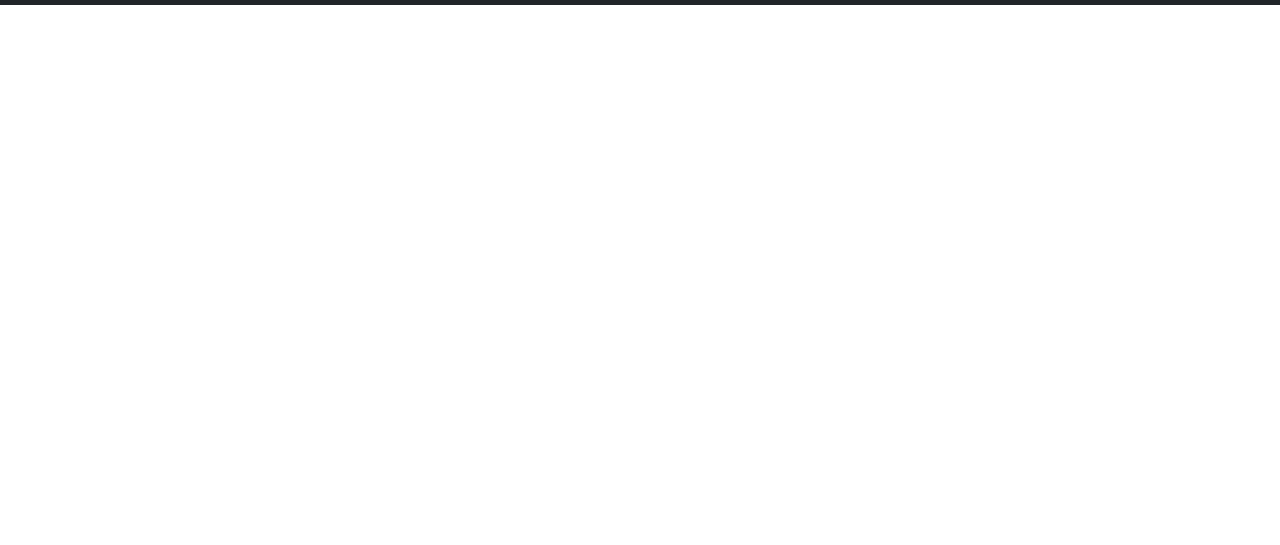
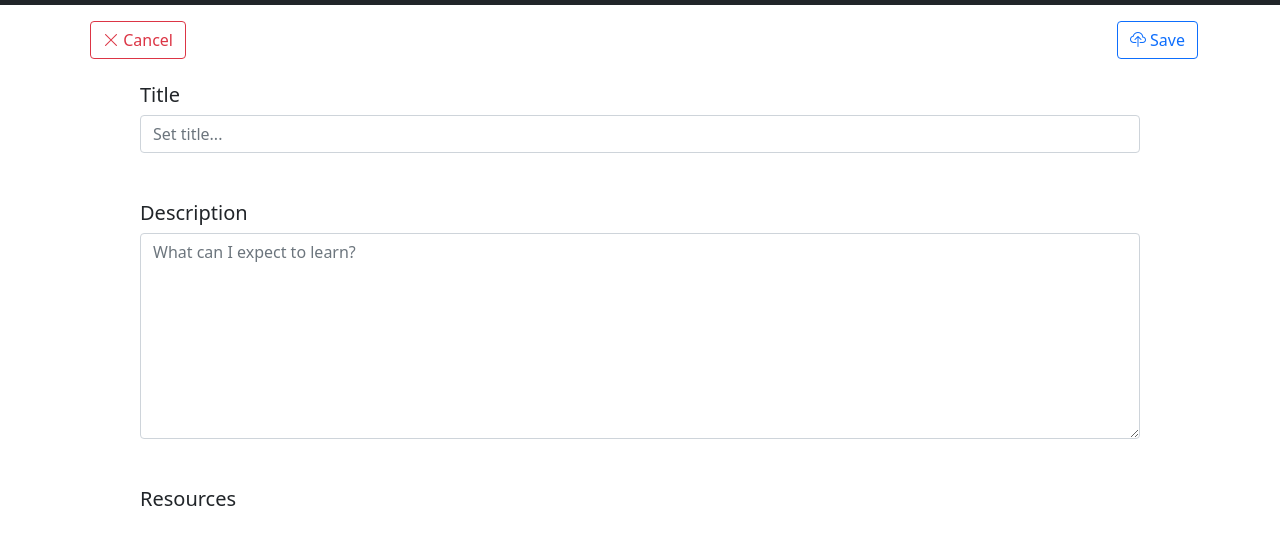
Before and after one commit to mrivasperez/knowledge-base, a React app: page /trainings/new in a window 1280 px wide. Shown: the part 51-596 px from the top of the page. Built offline with nearby package versions, Linux system fonts and the light colour scheme.

Commit message:
edit NewTraining

```diff
--- a/src/App.css
+++ b/src/App.css
@@ -3,3 +3,8 @@
 # - [ ] Dyslexic Font
 # - [ ] Optimize TabBar component for mobile
 */
+
+.form-container {
+    max-width: 1000px !important;
+    margin: 0 auto !important;
+}
--- a/src/AppRouter.js
+++ b/src/AppRouter.js
@@ -7,6 +7,7 @@ import "bootstrap-icons/font/bootstrap-icons.css";
 import Home from "./pages/home/Home";
 import Trainings from "./pages/trainings/Trainings";
 import Resources from "./pages/resources/Resources";
+import NewTraining from "./pages/trainings/subpages/NewTraining";
 
 function AppRouter() {
     return (
@@ -15,6 +16,7 @@ function AppRouter() {
             <Routes>
                 <Route path="/" element={<Home />} />
                 <Route path="/trainings" element={<Trainings />} />
+                <Route path="/trainings/new" element={<NewTraining />} />
                 <Route path="/resources" element={<Resources />} />
             </Routes>
         </BrowserRouter>
--- a/src/components/filters/Filters.js
+++ b/src/components/filters/Filters.js
@@ -11,7 +11,7 @@ const Filters = ({ activeFilter, setActiveFilter }) => {
     };
 
     return (
-        <>
+        <div className="d-block">
             {options.map((filterOption) => {
                 if (filterOption === activeFilter) {
                     return (
@@ -34,7 +34,7 @@ const Filters = ({ activeFilter, setActiveFilter }) => {
                         </Badge>
                     );
             })}
-        </>
+        </div>
     );
 };
 
--- a/src/pages/resources/Resources.js
+++ b/src/pages/resources/Resources.js
@@ -14,17 +14,18 @@ const Resources = () => {
                 <Button variant="primary">
                     <i class="bi bi-plus-lg"></i> New Resource
                 </Button>
-                {showFilters && (
-                    <Filters
-                        activeFilter={activeFilter}
-                        setActiveFilter={setActiveFilter}
-                    />
-                )}
+
                 <FilterToggle
                     showFilters={showFilters}
                     setShowFilters={setShowFilters}
                 />
             </div>
+            {showFilters && (
+                <Filters
+                    activeFilter={activeFilter}
+                    setActiveFilter={setActiveFilter}
+                />
+            )}
         </Container>
     );
 };
--- a/src/pages/trainings/Trainings.js
+++ b/src/pages/trainings/Trainings.js
@@ -1,5 +1,6 @@
 import React, { useState } from "react";
 import { Button, Container } from "react-bootstrap";
+import { Link } from "react-router-dom";
 import Filters from "../../components/filters/Filters";
 import FilterToggle from "../../components/filters/FilterToggle";
 
@@ -11,20 +12,23 @@ const Trainings = () => {
     return (
         <Container>
             <div className="d-flex my-3 justify-content-between align-items-center">
-                <Button variant="primary">
-                    <i class="bi bi-plus-lg"></i> New Training
-                </Button>
-                {showFilters && (
-                    <Filters
-                        activeFilter={activeFilter}
-                        setActiveFilter={setActiveFilter}
-                    />
-                )}
+                <Link to="new">
+                    <Button variant="primary">
+                        <i class="bi bi-plus-lg"></i> New Training
+                    </Button>
+                </Link>
+
                 <FilterToggle
                     showFilters={showFilters}
                     setShowFilters={setShowFilters}
                 />
             </div>
+            {showFilters && (
+                <Filters
+                    activeFilter={activeFilter}
+                    setActiveFilter={setActiveFilter}
+                />
+            )}
         </Container>
     );
 };
--- /dev/null
+++ b/src/pages/trainings/subpages/NewTraining.js
@@ -0,0 +1,41 @@
+import React, { Fragment } from "react";
+import { Button, Container, Form, Row } from "react-bootstrap";
+import { Link } from "react-router-dom";
+
+const NewTraining = () => {
+    return (
+        <Container>
+            <div className="d-flex my-3 justify-content-between align-items-center">
+                <Link to="/trainings" className="mx-2">
+                    <Button variant="outline-danger">
+                        <i class="bi bi-x-lg"></i> Cancel
+                    </Button>
+                </Link>
+
+                <Button variant="outline-primary">
+                    <i class="bi bi-cloud-upload"></i> Save
+                </Button>
+            </div>
+
+            <div className="form-container mt-4">
+                <h5>Title</h5>
+                <Form.Control
+                    type="text"
+                    placeholder="Set title..."
+                    className="mb-5"
+                />
+                <h5>Description</h5>
+
+                <Form.Control
+                    as="textarea"
+                    rows="8"
+                    placeholder="What can I expect to learn?"
+                />
+                <h5 className="mt-5">Resources</h5>
+                {/* TODO list group w/ actions - filter at the top via text input */}
+            </div>
+        </Container>
+    );
+};
+
+export default NewTraining;
```
